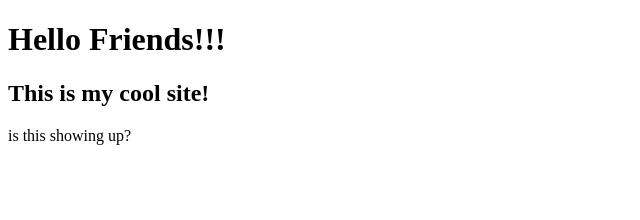
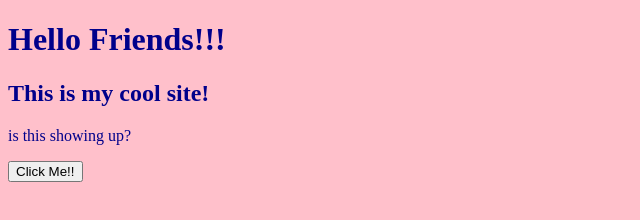
Before and after one commit to EstherEdell/automatic-adventure, a plain HTML site: page index.html in a window 1280 px wide. Shown: the whole page, without its empty margins (0-640 px from the left). Drawn offline with Linux system fonts and the light colour scheme.

Commit message:
changing files - adding styles :chicken:

```diff
--- a/index.html
+++ b/index.html
@@ -5,10 +5,12 @@
     <meta http-equiv="X-UA-Compatible" content="IE=edge">
     <meta name="viewport" content="width=device-width, initial-scale=1.0">
     <title>Document</title>
+    <link rel="stylesheet" href="style.css">
 </head>
 <body>
     <h1>Hello Friends!!!</h1>
     <h2>This is my cool site!</h2>
     <p>is this showing up?</p>
+    <button>Click Me!!</button>
 </body>
 </html>
--- a/style.css
+++ b/style.css
@@ -1,3 +1,4 @@
 body {
     background: pink;
+    color: darkblue;
 }
```
